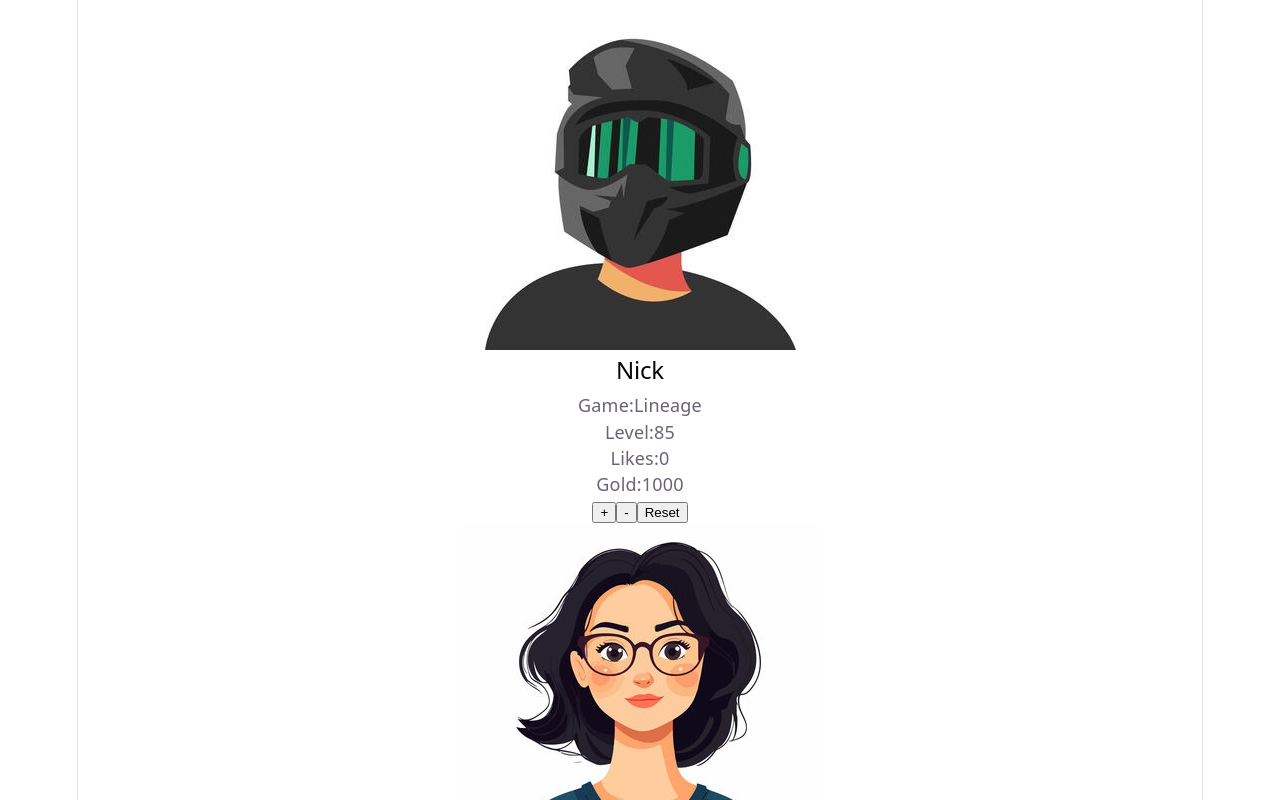
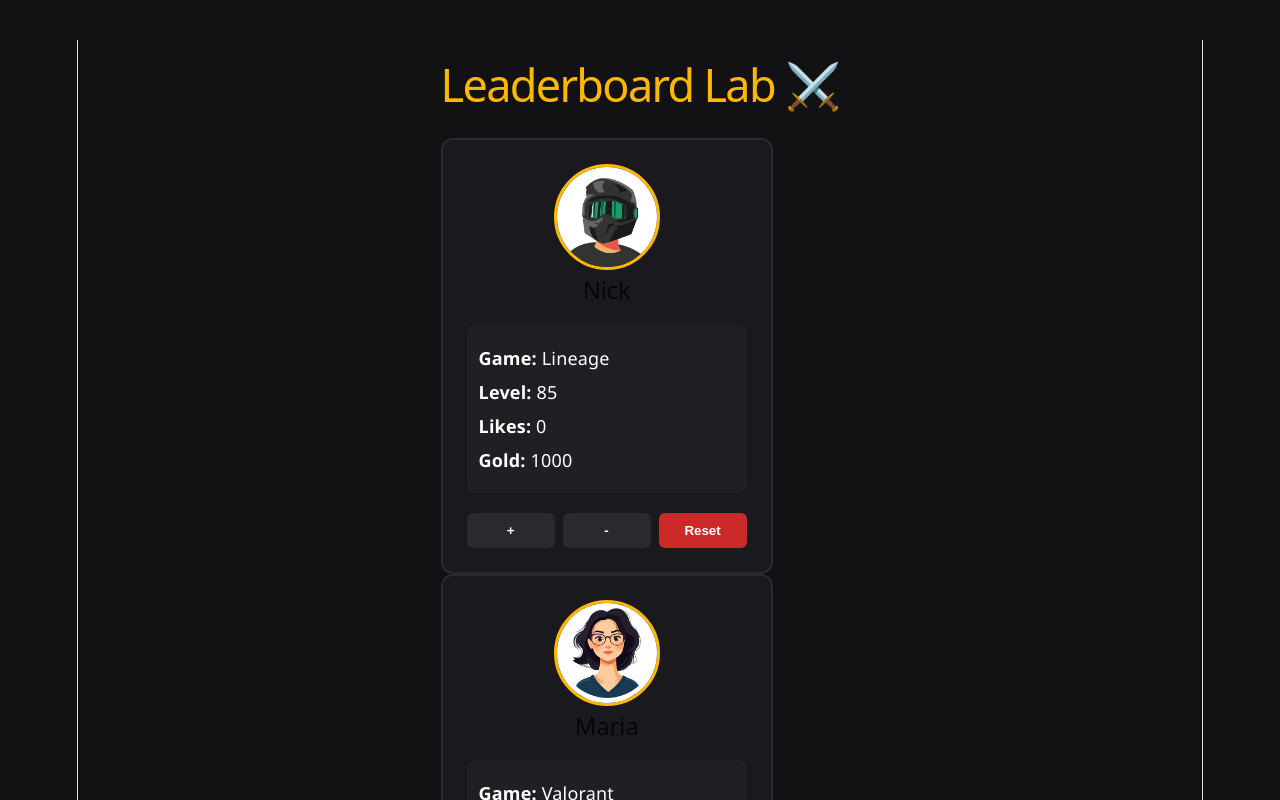
Before and after one commit to AceSoL-ls/React-Web, a React (Vite) app in the folder React-app-1/: page / in a window 1280 px wide. Shown: the top 800 px of the page. Built offline with nearby package versions, Linux system fonts and the light colour scheme.

Commit message:
Update 1.0, Major css update

```diff
--- a/React-app-1/src/App.css
+++ b/React-app-1/src/App.css
@@ -1,184 +1,95 @@
-.counter {
-  font-size: 19px;
-  padding: 5px 10px;
-  border-radius: 5px;
-  color: var(--accent);
-  background: var(--accent-bg);
-  border: 2px solid transparent;
-  transition: border-color 0.3s;
-  margin-bottom: 24px;
-
-  &:hover {
-    border-color: var(--accent-border);
-  }
-  &:focus-visible {
-    outline: 2px solid var(--accent);
-    outline-offset: 2px;
-  }
+:root {
+  --bg-dark: #121214;
+  --card-bg: #1a1a1e;
+  --text-main: #ffffff;
+  --accent-gold: #ffb800;
 }
 
-.hero {
-  position: relative;
-
-  .base,
-  .framework,
-  .vite {
-    inset-inline: 0;
-    margin: 0 auto;
+body {
+  background-color: var(--bg-dark);
+  color: var(--text-main);
+  font-family: 'Segoe UI', sans-serif;
+  margin: 0;
+  padding: 40px 20px;
 }
 
-  .base {
-    width: 170px;
-    position: relative;
-    z-index: 0;
+.app-container {
+  max-width: 1200px;
+  margin: 0 auto;
+  text-align: center;
 }
 
-  .framework,
-  .vite {
-    position: absolute;
+.title {
+  font-size: 2.5rem;
+  margin-bottom: 40px;
+  color: var(--accent-gold);
 }
 
-  .framework {
-    z-index: 1;
-    top: 34px;
-    height: 28px;
-    transform: perspective(2000px) rotateZ(300deg) rotateX(44deg) rotateY(39deg)
-      scale(1.4);
+/* Flexbox / Grid magic to align them neatly side-by-side */
+.cards-grid {
+  display: flex;
+  gap: 24px;
+  justify-content: center;
+  flex-wrap: wrap;
 }
 
-  .vite {
-    z-index: 0;
-    top: 107px;
-    height: 26px;
-    width: auto;
-    transform: perspective(2000px) rotateZ(300deg) rotateX(40deg) rotateY(39deg)
-      scale(0.8);
-  }
+.player-card {
+  background: var(--card-bg);
+  border: 2px solid #29292e;
+  border-radius: 12px;
+  width: 280px;
+  padding: 24px;
+  transition: transform 0.2s, border-color 0.2s;
 }
 
-#center {
-  display: flex;
-  flex-direction: column;
-  gap: 25px;
-  place-content: center;
-  place-items: center;
-  flex-grow: 1;
-
-  @media (max-width: 1024px) {
-    padding: 32px 20px 24px;
-    gap: 18px;
-  }
+.player-card:hover {
+  transform: translateY(-5px);
+  border-color: var(--accent-gold);
 }
 
-#next-steps {
-  display: flex;
-  border-top: 1px solid var(--border);
-  text-align: left;
-
-  & > div {
-    flex: 1 1 0;
-    padding: 32px;
-    @media (max-width: 1024px) {
-      padding: 24px 20px;
-    }
+.player-avatar {
+  width: 100px;
+  height: 100px;
+  border-radius: 50%;
+  object-fit: cover;
+  border: 3px solid var(--accent-gold);
 }
 
-  .icon {
-    margin-bottom: 16px;
-    width: 22px;
-    height: 22px;
+.card-stats {
+  text-align: left;
+  margin: 20px 0;
+  background: #202024;
+  padding: 12px;
+  border-radius: 8px;
 }
 
-  @media (max-width: 1024px) {
-    flex-direction: column;
-    text-align: center;
-  }
+.card-stats p {
+  margin: 8px 0;
 }
 
-#docs {
-  border-right: 1px solid var(--border);
-
-  @media (max-width: 1024px) {
-    border-right: none;
-    border-bottom: 1px solid var(--border);
-  }
+.card-actions {
+  display: flex;
+  gap: 8px;
 }
 
-#next-steps ul {
-  list-style: none;
-  padding: 0;
-  display: flex;
-  gap: 8px;
-  margin: 32px 0 0;
-
-  .logo {
-    height: 18px;
+button {
+  background: #29292e;
+  color: white;
+  border: none;
+  padding: 10px 16px;
+  border-radius: 6px;
+  font-weight: bold;
+  cursor: pointer;
+  flex: 1;
 }
 
-  a {
-    color: var(--text-h);
-    font-size: 16px;
-    border-radius: 6px;
-    background: var(--social-bg);
-    display: flex;
-    padding: 6px 12px;
-    align-items: center;
-    gap: 8px;
-    text-decoration: none;
-    transition: box-shadow 0.3s;
-
-    &:hover {
-      box-shadow: var(--shadow);
-    }
-    .button-icon {
-      height: 18px;
-      width: 18px;
-    }
+button:hover {
+  background: #383842;
 }
 
-  @media (max-width: 1024px) {
-    margin-top: 20px;
-    flex-wrap: wrap;
-    justify-content: center;
-
-    li {
-      flex: 1 1 calc(50% - 8px);
+.btn-reset {
+  background: #cc2929;
 }
-
-    a {
-      width: 100%;
-      justify-content: center;
-      box-sizing: border-box;
+.btn-reset:hover {
+  background: #e53939;
 }
-  }
-}
-
-#spacer {
-  height: 88px;
-  border-top: 1px solid var(--border);
-  @media (max-width: 1024px) {
-    height: 48px;
-  }
-}
-
-.ticks {
-  position: relative;
-  width: 100%;
-
-  &::before,
-  &::after {
-    content: '';
-    position: absolute;
-    top: -4.5px;
-    border: 5px solid transparent;
-  }
-
-  &::before {
-    left: 0;
-    border-left-color: var(--border);
-  }
-  &::after {
-    right: 0;
-    border-right-color: var(--border);
-  }
-}
--- a/React-app-1/src/App.jsx
+++ b/React-app-1/src/App.jsx
@@ -1,3 +1,6 @@
+//Css Import here
+import './App.css';
+
 import PlayerCard from './PlayerCard';
 import nickPic from './assets/Nick.jpg';
 import mariaPic from './assets/Maria.jpg';
@@ -6,7 +9,9 @@
 function App(){
 
  return(
-  <div>
+  <div className="app-container">
+   <h1 className="title">Leaderboard Lab ⚔️</h1>
+   <div className="card-grid">
    <PlayerCard
    name = "Nick"
    game = "Lineage"
@@ -20,7 +25,6 @@
    level = "40"
    gold = "500"
    image = {mariaPic}
-
    />
    <PlayerCard
    name ="John"
@@ -28,8 +32,8 @@
    level = "100"
    gold = "2000"
    image = {johnPic}
-
    />
+   </div>
   </div>
  )
 }
--- a/React-app-1/src/PlayerCard.jsx
+++ b/React-app-1/src/PlayerCard.jsx
@@ -14,17 +14,23 @@
  }
 
 return(
- <div>
-  <img src={image} alt={name}></img>
-  <h2>{name}</h2>
-  <p>Game:{game}</p>
-  <p>Level:{level}</p>
-  <p>Likes:{likes}</p>
-  <p>Gold:{gold}</p>
-  <button onClick={increaseLikes}>+</button>
-  <button onClick={decreaseLikes}>-</button>
-  <button onClick={resetLikes}>Reset</button>
- </div>
+  <div className="player-card">
+    <div className="card-header">
+      <img src={image} alt={name} className="player-avatar"></img>
+      <h2>{name}</h2>
+    </div>
+    <div className="card-stats">
+      <p><strong>Game:</strong> {game}</p>
+      <p><strong>Level:</strong> {level}</p>
+      <p><strong>Likes:</strong> {likes}</p>
+      <p><strong>Gold:</strong> {gold}</p>
+    </div>
+    <div className="card-actions">
+      <button onClick={increaseLikes} className="btn-add">+</button>
+      <button onClick={decreaseLikes} className="btn-sub">-</button>
+      <button onClick={resetLikes} className="btn-reset">Reset</button>
+    </div>
+  </div>
  )
 }
 
```
Lines whose indentation alone changed are shown as unchanged.
